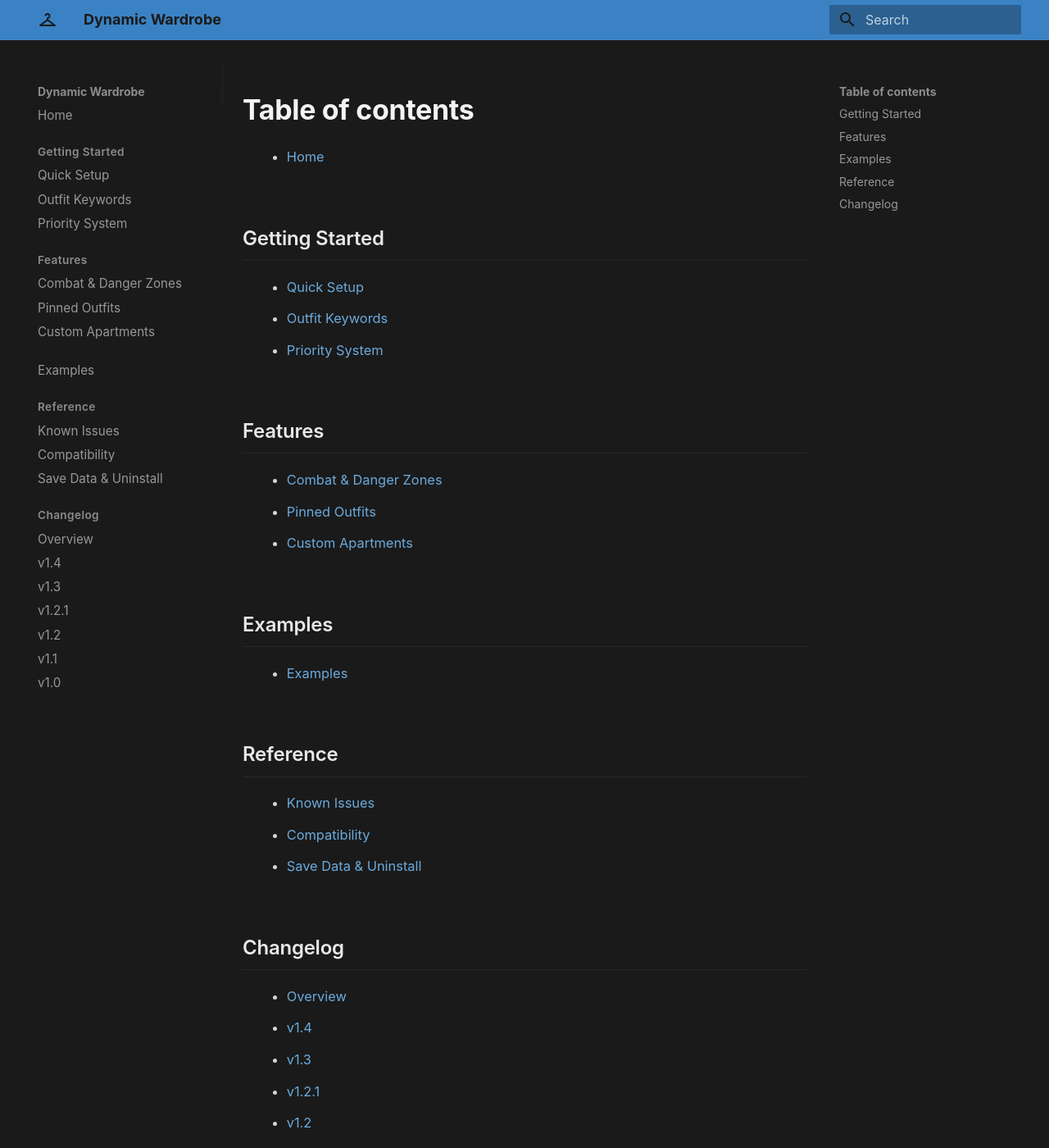
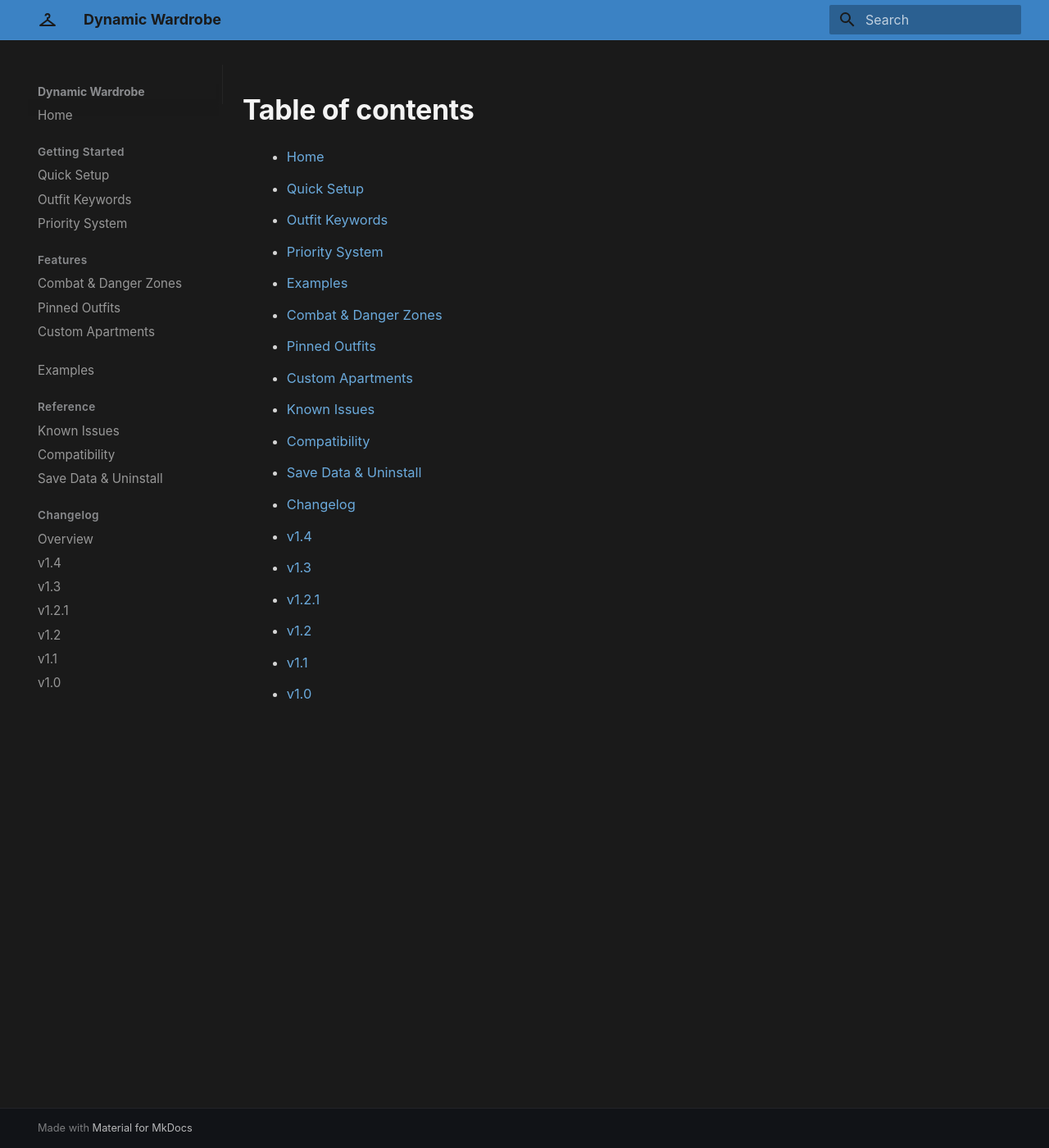
Before and after one commit to Yorivel/Dynamic-Wardrobe, an MkDocs documentation site: the page built from docs/SUMMARY.md, in a window 1280 px wide and 1400 px high. Shown: the whole window at 82% size. Built offline with MkDocs 1.6.1 and Material for MkDocs 9.7.7, drawn with Linux system fonts in a browser that asks for light colours.

Commit message:
Update docs

```diff
--- a/docs/SUMMARY.md
+++ b/docs/SUMMARY.md
@@ -1,35 +1,20 @@
 # Table of contents
 
 * [Home](README.md)
-
-## Getting Started
-
 * [Quick Setup](quickstart.md)
 * [Outfit Keywords](keywords.md)
 * [Priority System](priority.md)
-
-## Features
-
+* [Examples](examples.md)
 * [Combat & Danger Zones](combat.md)
 * [Pinned Outfits](pinned.md)
 * [Custom Apartments](apartments.md)
-
-## Examples
-
-* [Examples](examples.md)
-
-## Reference
-
 * [Known Issues](issues.md)
 * [Compatibility](compatibility.md)
 * [Save Data & Uninstall](save-data.md)
-
-## Changelog
-
-* [Overview](changelog/README.md)
-* [v1.4](changelog/v1.4.md)
-* [v1.3](changelog/v1.3.md)
-* [v1.2.1](changelog/v1.2.1.md)
-* [v1.2](changelog/v1.2.md)
-* [v1.1](changelog/v1.1.md)
-* [v1.0](changelog/v1.0.md)
+* [Changelog](changelog/README.md)
+  * [v1.4](changelog/v1.4.md)
+  * [v1.3](changelog/v1.3.md)
+  * [v1.2.1](changelog/v1.2.1.md)
+  * [v1.2](changelog/v1.2.md)
+  * [v1.1](changelog/v1.1.md)
+  * [v1.0](changelog/v1.0.md)
```
Also changed, not shown: docs/apartments.md (+1 -1 lines).
